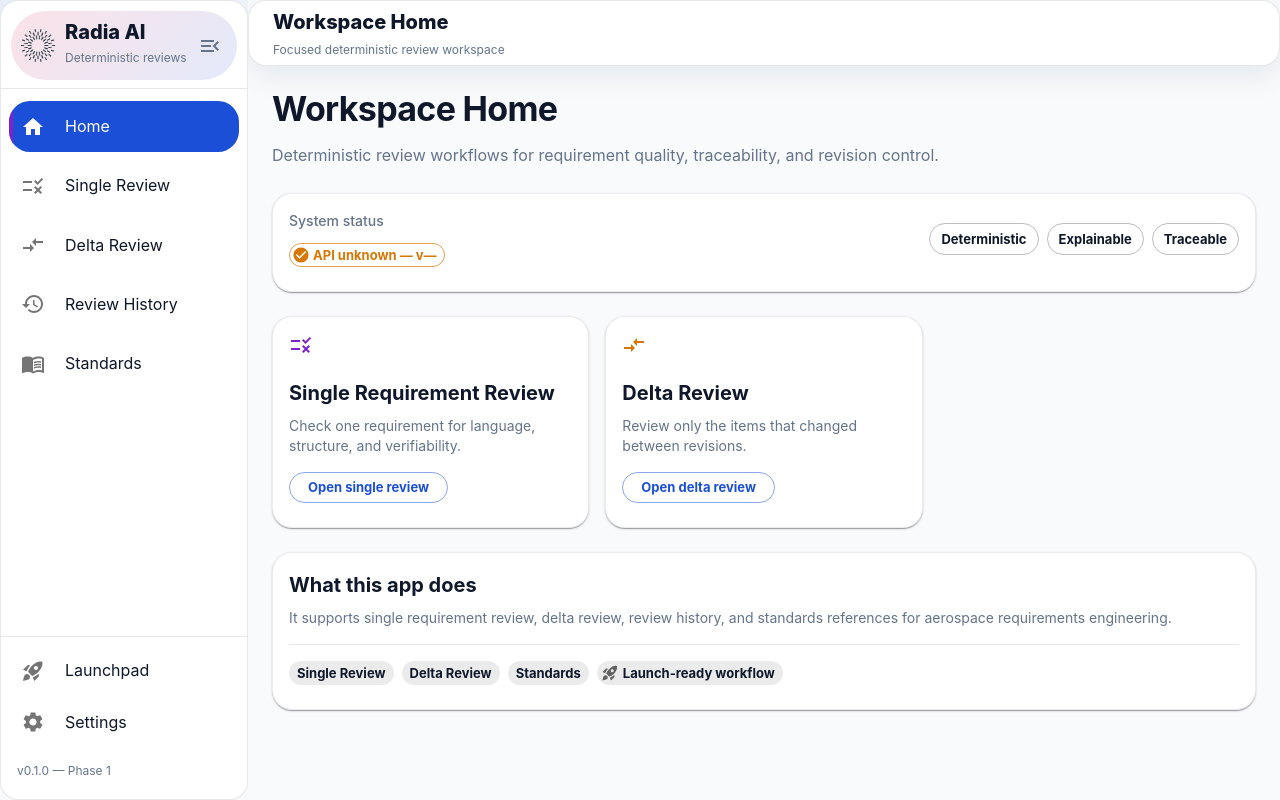
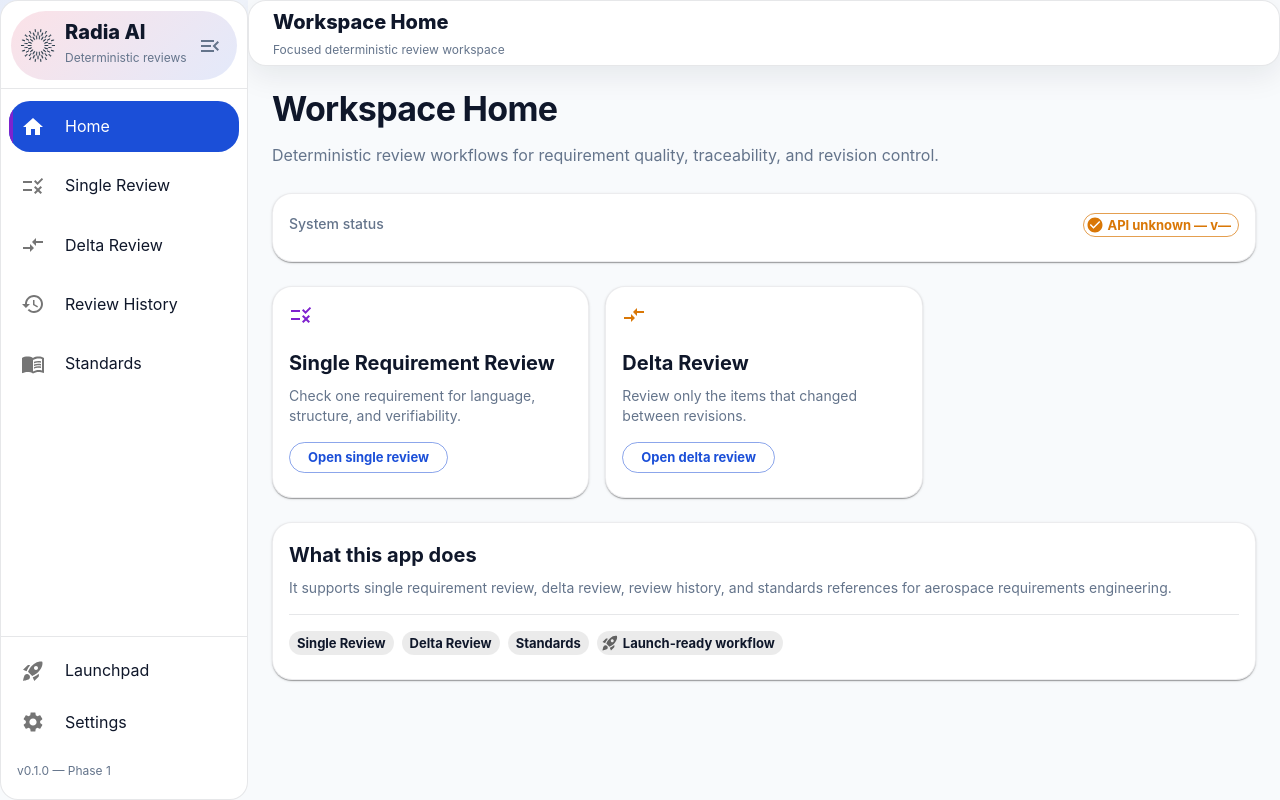
Before and after one commit to snehaaaraj/RadiaAI, a React (Vite) app in the folder frontend/: page /workspace in a window 1280 px wide. Built offline with nearby package versions, Linux system fonts and the light colour scheme; no server answers.

Commit message:
Agent host session 698fd404-c45b-466f-9863-522e27fc8672 - turn 11

```diff
--- a/frontend/src/pages/Home.tsx
+++ b/frontend/src/pages/Home.tsx
@@ -64,12 +64,11 @@ export default function Home() {
       >
         <Card>
           <CardContent>
-            <Box display="flex" alignItems="center" justifyContent="space-between" gap={2} flexWrap="wrap">
-              <Box>
+            <Box display="flex" alignItems="center" justifyContent="space-between" gap={2}>
               <Typography variant="subtitle2" color="text.secondary">
                 System status
               </Typography>
-                <Box mt={1}>
+              <Box>
                 {isLoading ? (
                   <Chip label="Checking..." size="small" />
                 ) : (
@@ -81,12 +80,6 @@ export default function Home() {
                     variant="outlined"
                   />
                 )}
-                </Box>
-              </Box>
-              <Box display="flex" gap={1} flexWrap="wrap">
-                <Chip label="Deterministic" variant="outlined" />
-                <Chip label="Explainable" variant="outlined" />
-                <Chip label="Traceable" variant="outlined" />
               </Box>
             </Box>
           </CardContent>
```
Lines whose indentation alone changed are shown as unchanged.
